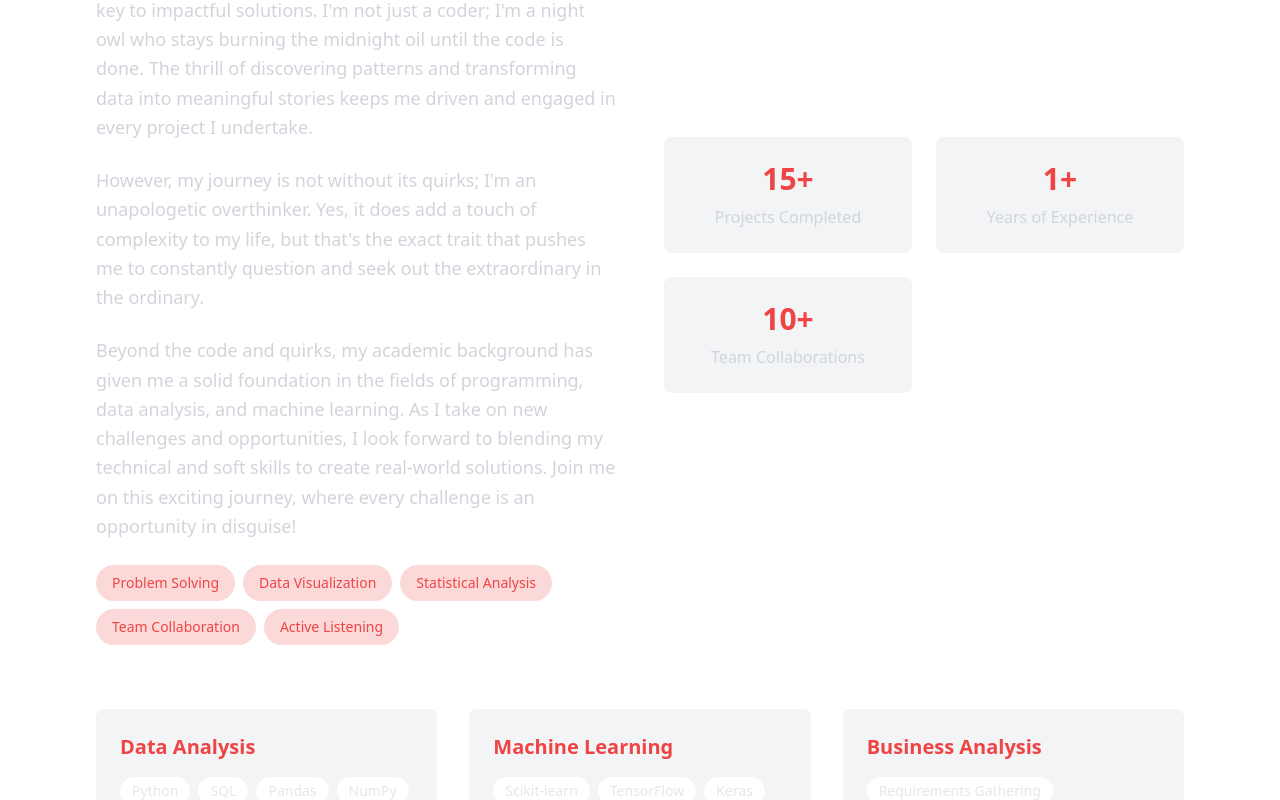
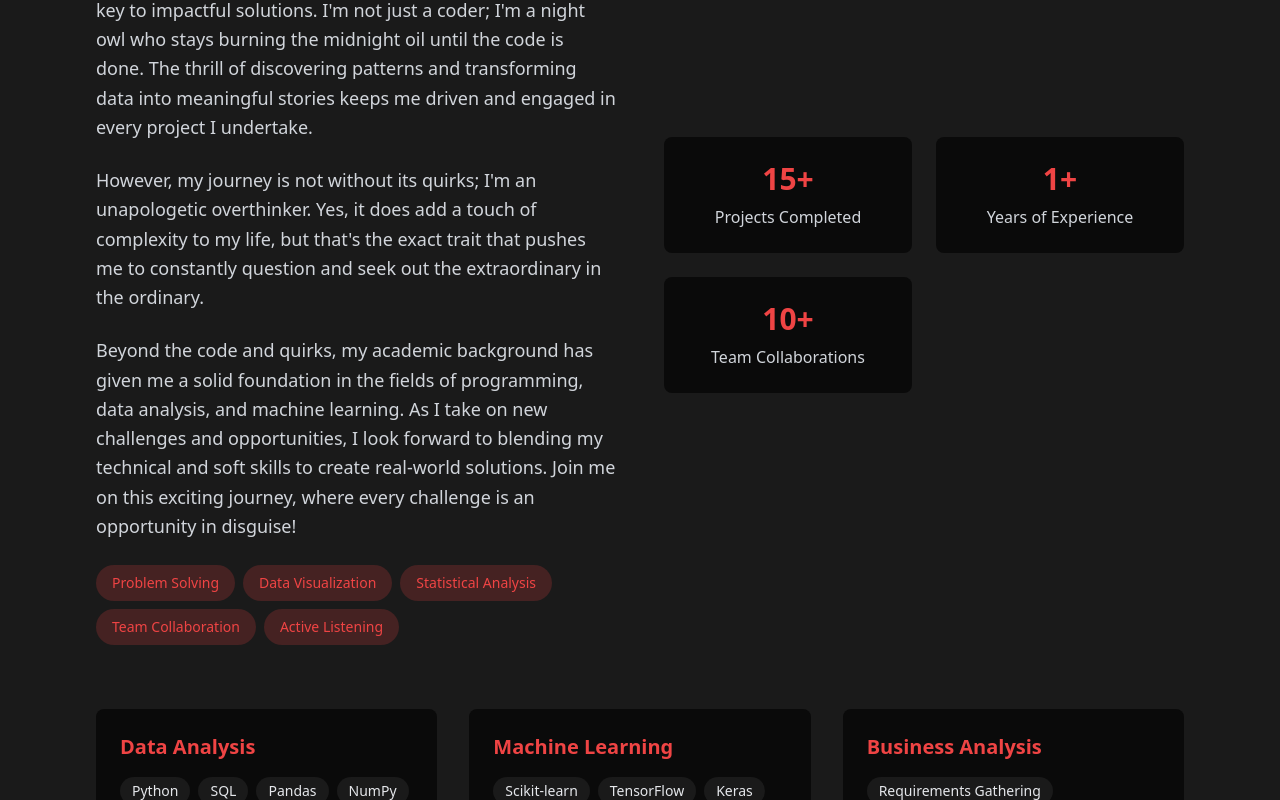
Before and after one commit to MadhunishaBala/Portfolio, a Next.js app: page / in a window 1280 px wide. Shown: the part 1100-1900 px from the top of the page. Built offline with nearby package versions, Linux system fonts and the light colour scheme; no server answers.

Commit message:
Update tailwind.config.js

```diff
--- a/tailwind.config.js
+++ b/tailwind.config.js
@@ -8,9 +8,9 @@ module.exports = {
   theme: {
     extend: {
       colors: {
-        primary: '#F3F4F6',
-        secondary: '#FFFFFF',
-        accent: '#EF4444',
+        primary: '#0a0a0a',
+        secondary: '#1a1a1a',
+        accent: '#ef4444',
       },
     },
   },
```
